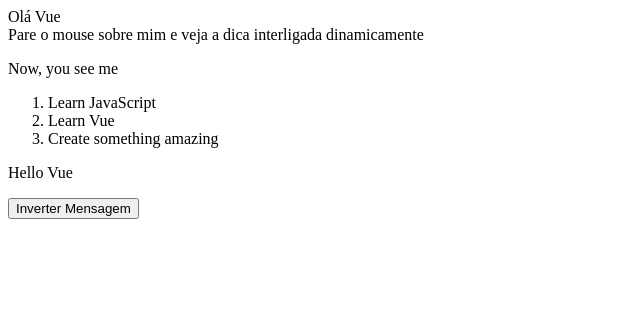
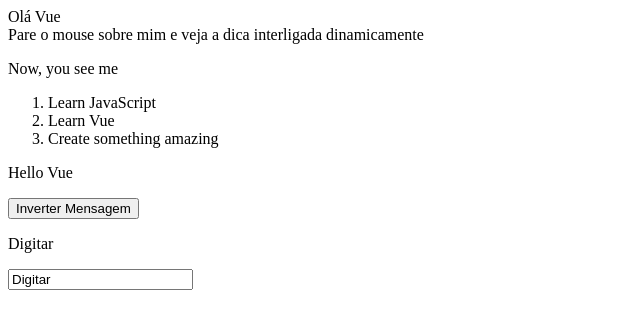
Before and after one commit to ThomasEBDixini/Atividade-Vue, a plain HTML site: page index.html in a window 1280 px wide. Shown: the whole page, without its empty margins (0-640 px from the left). Drawn offline with nearby package versions, Linux system fonts and the light colour scheme.

Commit message:
Aplicalçao 06

```diff
--- a/index.html
+++ b/index.html
@@ -51,6 +51,15 @@
         </button>
   </div>
 
+  <!-- Aplicação 06 -->
+
+  <div id="app-6">
+      <p>
+          {{message}}
+      </p>
+      <input v-model="message">
+  </div>
+
 <script src="index.js"></script>
 </body>
 </html>
--- a/index.js
+++ b/index.js
@@ -53,3 +53,12 @@
         }
     }
 })
+
+// Aplicação 06
+
+var appSix = new Vue({
+    el: "#app-6",
+    data: {
+        message: "Digitar"
+    }
+})
```
